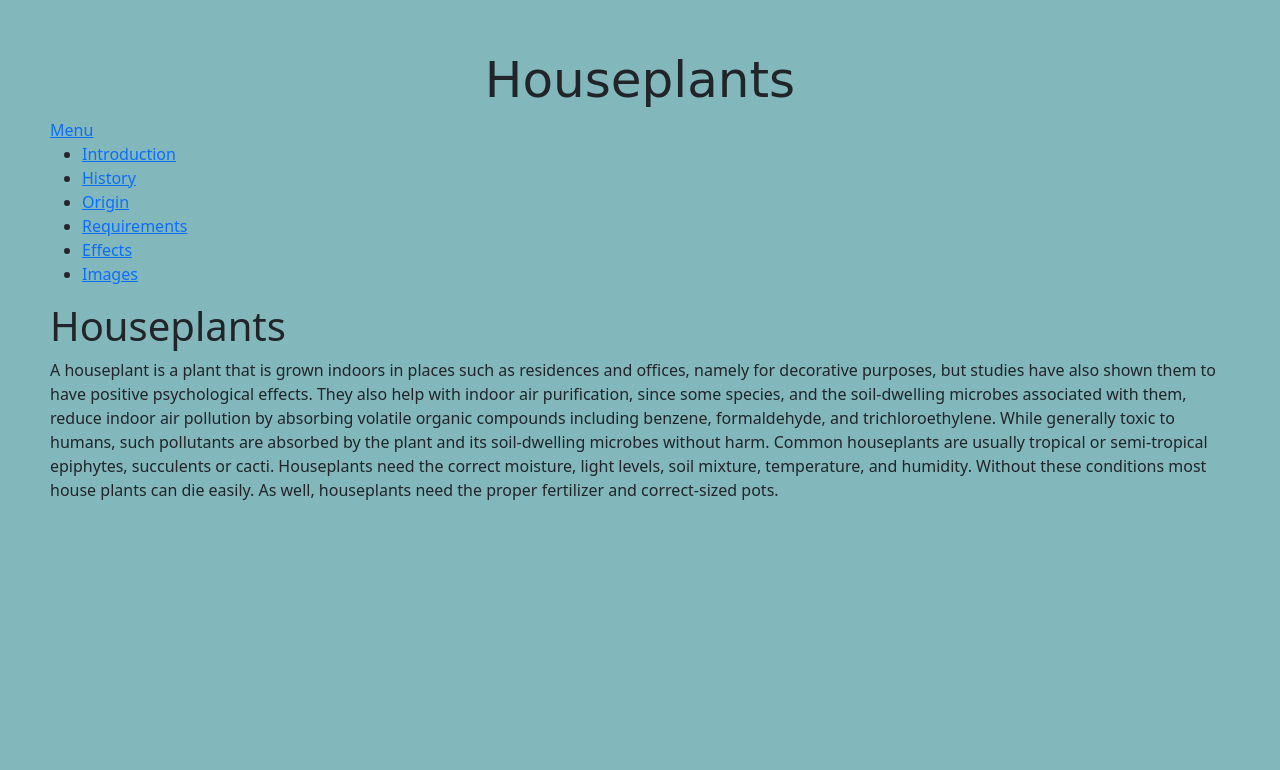
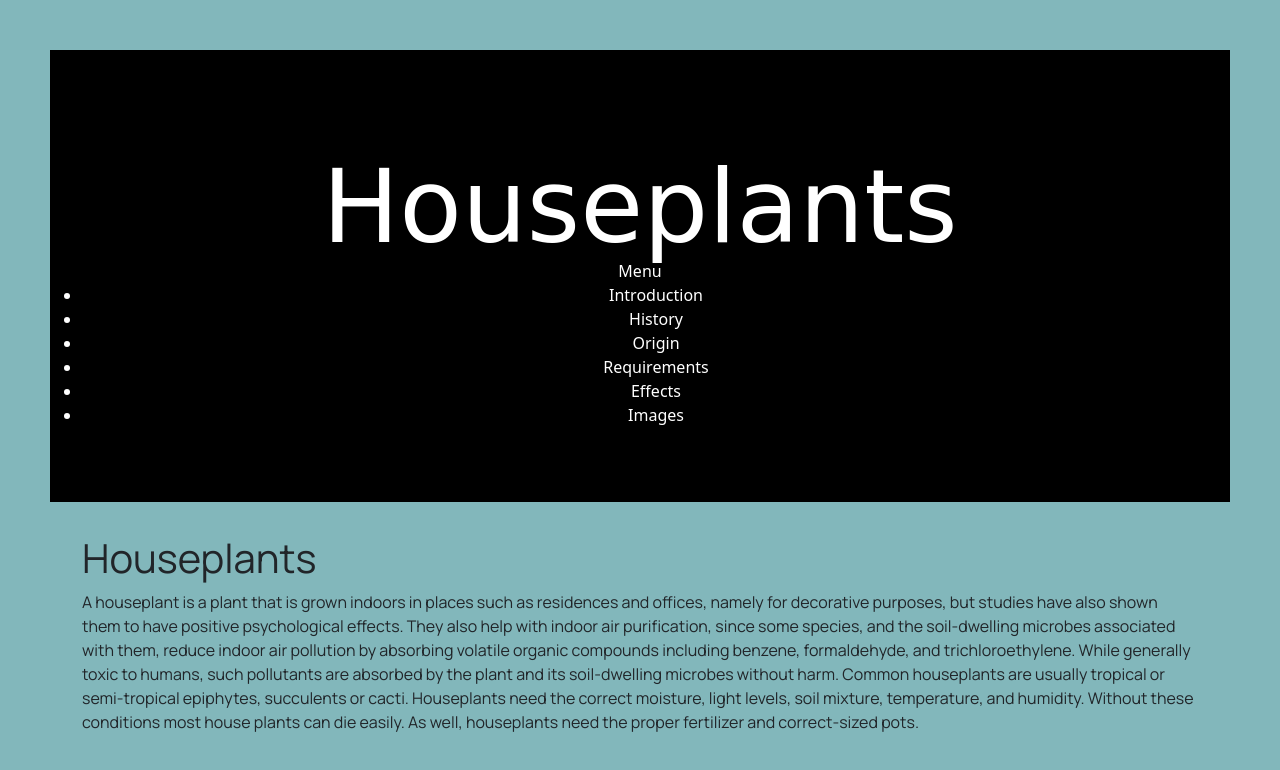
Before and after one commit to donnaridgeway/donnaridgeway.github.io, a plain HTML site: page index.html in a window 1280 px wide. Drawn offline with nearby package versions, Linux system fonts and the light colour scheme; a web font is replaced by a local one.

Commit message:
pages / changes / bootstrap

```diff
--- a/index.html
+++ b/index.html
@@ -20,11 +20,13 @@
         <link rel="preconnect" href="https://fonts.googleapis.com">
         <link rel="preconnect" href="https://fonts.gstatic.com" crossorigin>
         <link href="https://fonts.googleapis.com/css2?family=Style+Script&display=swap" rel="stylesheet">
+        <link href="https://fonts.googleapis.com/css2?family=Manrope:wght@400;600;700&family=Style+Script&display=swap" rel="stylesheet">
+
     </head>
 
     <body class="home">
 
-        <header role="banner" class="banner banner--home" id="banner" tabindex="-1">
+        <header role="banner" class="banner banner--home col-lg-12" id="banner" tabindex="-1">
 			<h1 class="header-text">Houseplants</h1>
 			<a id="nav-jump" href="#menu"><b class="hidden">Jump to the</b> Menu</a>
 
@@ -43,10 +45,15 @@
             </nav>
 		</header>
 
-        <h1>Houseplants</h1>
+        <div class="container">
+            <div class="row">
+                <div class="col-lg-12">
+                    <h1>Houseplants</h1>
 
-        <p>A houseplant is a plant that is grown indoors in places such as residences and offices, namely for decorative purposes, but studies have also shown them to have positive psychological effects. They also help with indoor air purification, since some species, and the soil-dwelling microbes associated with them, reduce indoor air pollution by absorbing volatile organic compounds including benzene, formaldehyde, and trichloroethylene. While generally toxic to humans, such pollutants are absorbed by the plant and its soil-dwelling microbes without harm. Common houseplants are usually tropical or semi-tropical epiphytes, succulents or cacti. Houseplants need the correct moisture, light levels, soil mixture, temperature, and humidity. Without these conditions most house plants can die easily. As well, houseplants need the proper fertilizer and correct-sized pots.</p>
-
+                    <p>A houseplant is a plant that is grown indoors in places such as residences and offices, namely for decorative purposes, but studies have also shown them to have positive psychological effects. They also help with indoor air purification, since some species, and the soil-dwelling microbes associated with them, reduce indoor air pollution by absorbing volatile organic compounds including benzene, formaldehyde, and trichloroethylene. While generally toxic to humans, such pollutants are absorbed by the plant and its soil-dwelling microbes without harm. Common houseplants are usually tropical or semi-tropical epiphytes, succulents or cacti. Houseplants need the correct moisture, light levels, soil mixture, temperature, and humidity. Without these conditions most house plants can die easily. As well, houseplants need the proper fertilizer and correct-sized pots.</p>
+                </div>
+            </div>
+        </div>
 
     <!-- JavaScript -->
     <script src="https://cdn.jsdelivr.net/npm/bootstrap@5.1.0/dist/js/bootstrap.bundle.min.js" integrity="sha384-U1DAWAznBHeqEIlVSCgzq+c9gqGAJn5c/t99JyeKa9xxaYpSvHU5awsuZVVFIhvj" crossorigin="anonymous"></script>
--- a/styles.css
+++ b/styles.css
@@ -2,6 +2,10 @@ body {
     margin: 50px;
     background: #82b7bb;
 }
+
+p {font-family: 'Manrope', sans-serif;}
+
+h1, h2, h3 {font-family: 'Manrope', sans-serif;}
 
 .hidden {
     position: absolute !important;
@@ -13,3 +17,39 @@ body {
 }
 
 .header-text {font-family: 'Style Script', cursive;font-size: 50px;text-align: center;}
+
+/* =================================================================
+ * Banner
+ * ================================================================= */
+ .banner {
+    background: #000;
+    color: #fff;
+    margin: 0 0 2em;
+    padding: 2% 1em;
+    position: relative;
+    outline: none;
+}
+    .banner h1 {
+        font-size: 2em;
+        line-height: 1;
+        margin: 0;
+    }
+    .banner a {
+        border-bottom: 0;
+        color: #fff;
+        text-decoration: none;
+    }
+.banner--home {
+    text-align: center;
+    padding: 7% 0 5%;
+}
+    .banner--home h1 {
+        font-size: 8vw; /* if supported, scale with the screen */
+        padding-top: 2%;
+    }
+    .banner--home img {
+        display: inline;
+        width: 50%;
+        max-width: 400px;
+        height: auto;
+    }
```
